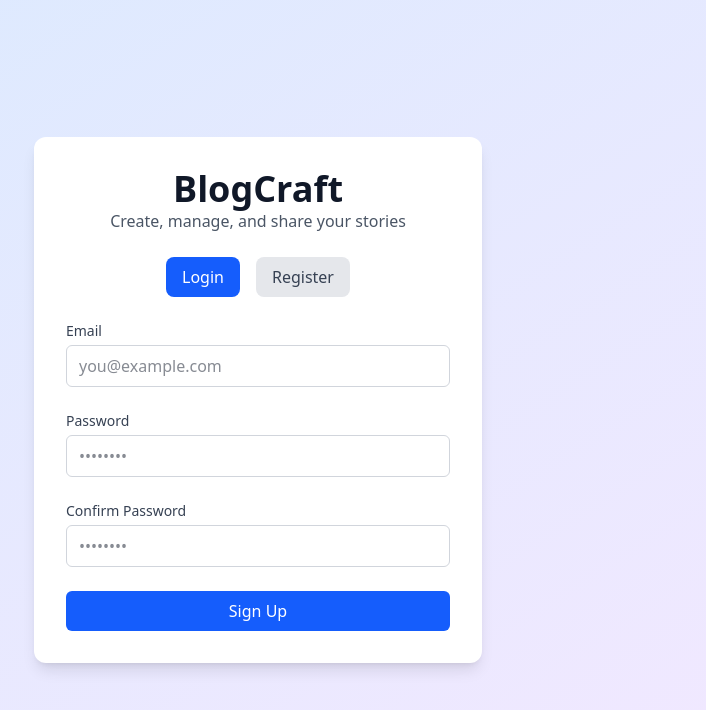
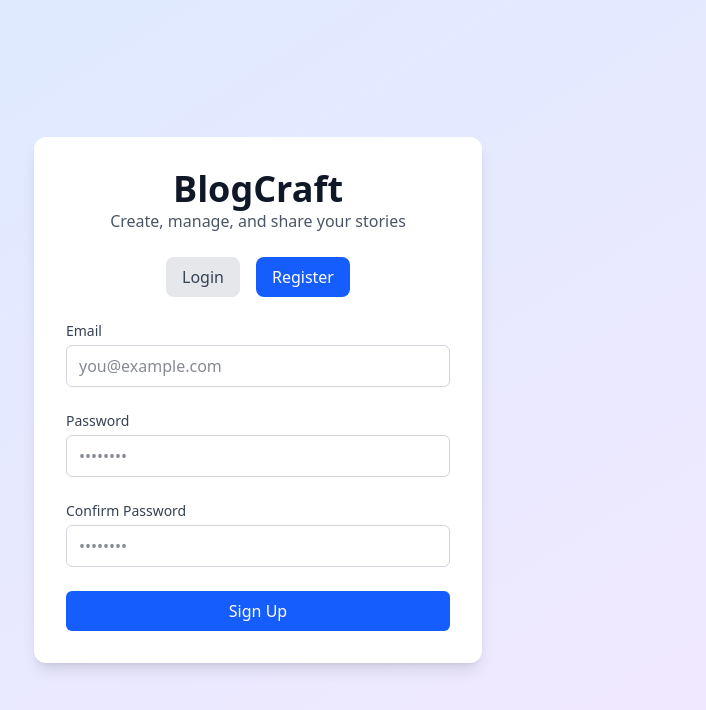
Before and after one commit to Amaan63/Blog-Editor, a React (Vite) app in the folder frontend/: page /register in a window 1280 px wide. Shown: the top 710 px of the page, without its empty margins (382-1088 px from the left). Built offline with nearby package versions, Linux system fonts and the light colour scheme.

Commit message:
some styling changes

```diff
--- a/frontend/src/Pages/Auth.jsx
+++ b/frontend/src/Pages/Auth.jsx
@@ -1,8 +1,14 @@
-import { Routes, Route, Link } from "react-router-dom";
+import { Routes, Route, Link, useLocation } from "react-router-dom";
 import Login from "../components/Auth/Login";
 import Register from "../components/Auth/Register";
 
-const Auth = ({ setIsAuthenticated }) => {
+const Auth = () => {
+  const location = useLocation();
+
+  // For Button Colo change
+  const isLogin = location.pathname === "/";
+  const isRegister = location.pathname === "/register";
+
   return (
     <div className="flex items-center justify-center min-h-screen bg-gradient-to-br from-blue-100 to-purple-100">
       <div className="w-full max-w-md p-8 space-y-6 bg-white rounded-xl shadow-lg">
@@ -14,26 +20,29 @@ const Auth = ({ setIsAuthenticated }) => {
         </div>
 
         <div className="flex justify-center space-x-4">
-          <Link to="/" className="px-4 py-2 rounded-lg bg-blue-600 text-white">
+          <Link
+            to="/"
+            className={`px-4 py-2 rounded-lg ${
+              isLogin ? "bg-blue-600 text-white" : "bg-gray-200 text-gray-700"
+            }`}
+          >
             Login
           </Link>
           <Link
             to="/register"
-            className="px-4 py-2 rounded-lg bg-gray-200 text-gray-700"
+            className={`px-4 py-2 rounded-lg ${
+              isRegister
+                ? "bg-blue-600 text-white"
+                : "bg-gray-200 text-gray-700"
+            }`}
           >
             Register
           </Link>
         </div>
 
         <Routes>
-          <Route
-            path="/"
-            element={<Login setIsAuthenticated={setIsAuthenticated} />}
-          />
-          <Route
-            path="/register"
-            element={<Register setIsAuthenticated={setIsAuthenticated} />}
-          />
+          <Route path="/" element={<Login />} />
+          <Route path="/register" element={<Register />} />
         </Routes>
       </div>
     </div>
```
